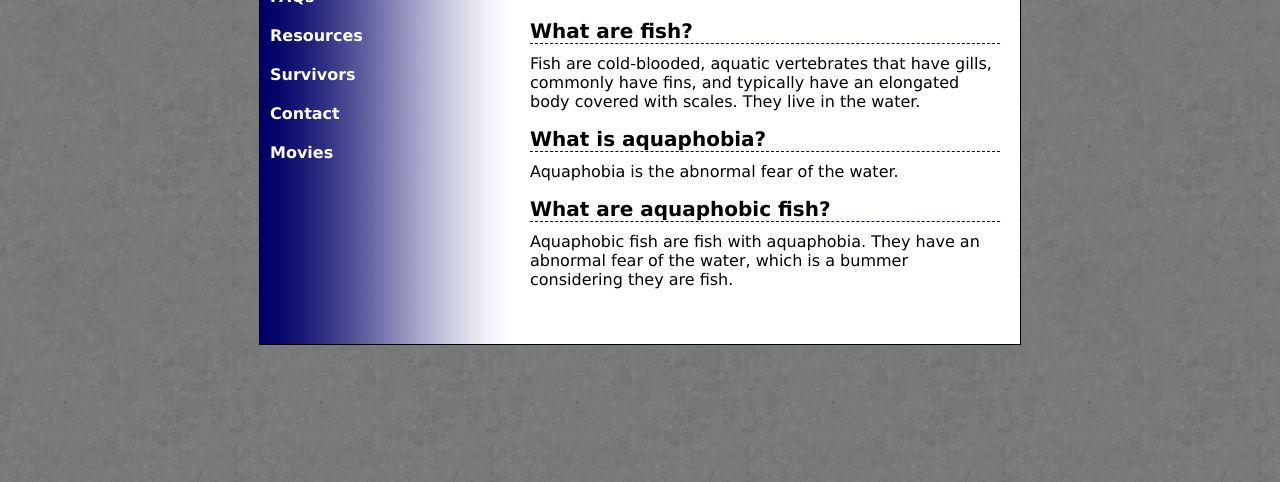
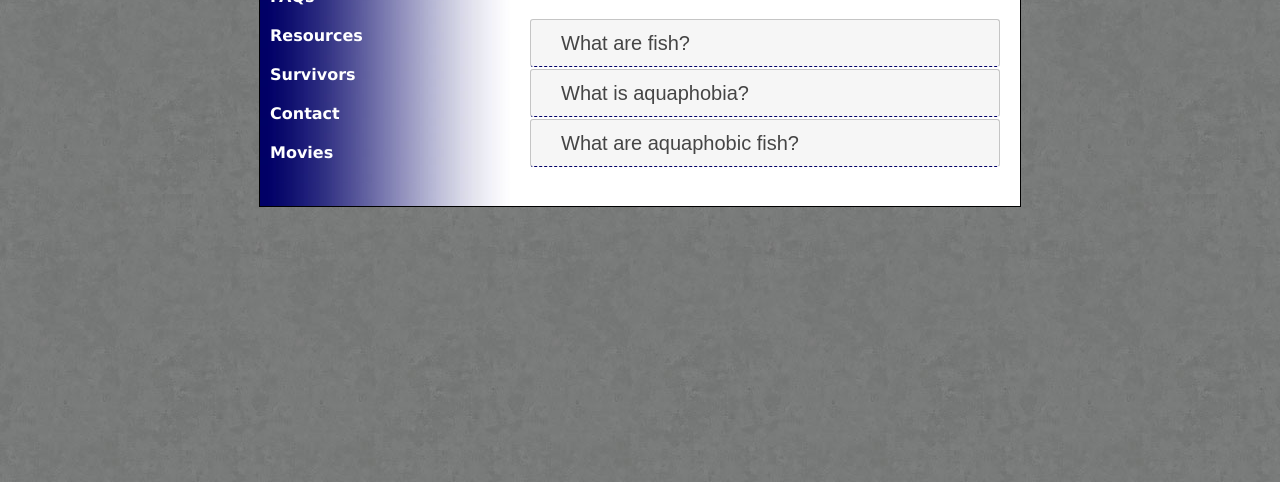
Before and after one commit to MCHadley/Hadley-Michael-jQuery-Final, a plain HTML site: page Final project Fish/faq.html in a window 1280 px wide. Shown: the part 318-800 px from the top of the page. Drawn offline with Linux system fonts and the light colour scheme.

Commit message:
Added accordion and CSS styling for UI

```diff
--- a/Final project Fish/faq.html
+++ b/Final project Fish/faq.html
@@ -3,6 +3,7 @@
 <head>
   <meta charset="utf-8">
   <title>Aquaphobic fish</title>
+  <link href="css/jquery-ui.min.css" rel="stylesheet">
   <link href="css/styles.css" rel="stylesheet">
   <script src="../js/jquery-3.2.1.min.js"></script>
   <script src="../js/jquery-ui.min.js"></script>
@@ -29,11 +30,11 @@
       <h1>FAQ</h1>
       <div id="fishfaq">
         <h1>What are fish?</h1>
-        <p>Fish are cold-blooded, aquatic vertebrates that have gills, commonly have fins, and typically have an elongated body covered with scales. They live in the water.</p>
+        <div>Fish are cold-blooded, aquatic vertebrates that have gills, commonly have fins, and typically have an elongated body covered with scales. They live in the water.</div>
         <h1>What is aquaphobia?</h1>
-        <p>Aquaphobia is the abnormal fear of the water.</p>
+        <div>Aquaphobia is the abnormal fear of the water.</div>
         <h1>What are aquaphobic fish?</h1>
-        <p>Aquaphobic fish are fish with aquaphobia. They have an abnormal fear of the water, which is a bummer considering they are fish.</p>
+        <div>Aquaphobic fish are fish with aquaphobia. They have an abnormal fear of the water, which is a bummer considering they are fish.</div>
       </div>
     </div>
     <br class="clearfloat">
--- a/js/duckCalls.js
+++ b/js/duckCalls.js
@@ -0,0 +1,3 @@
+$('document').ready(function(){
+  faqAccord();
+});
--- a/js/fishCalls.js
+++ b/js/fishCalls.js
@@ -1,3 +1,3 @@
 $('document').ready(function(){
-
+  faqAccord();
 });
--- /dev/null
+++ b/js/functions.js
@@ -0,0 +1,11 @@
+function faqAccord(){
+  $('#faqs, #fishfaq').accordion({
+    collapsible: true,
+    active: true,
+  });
+  $('#secondPanel, #thirdPanel').accordion({
+    collapsible: true,
+    heightStyle: "content",
+    active: false
+  });
+}
```
Also changed, not shown: Final project Duck/faq.html (+10 -5 lines).
